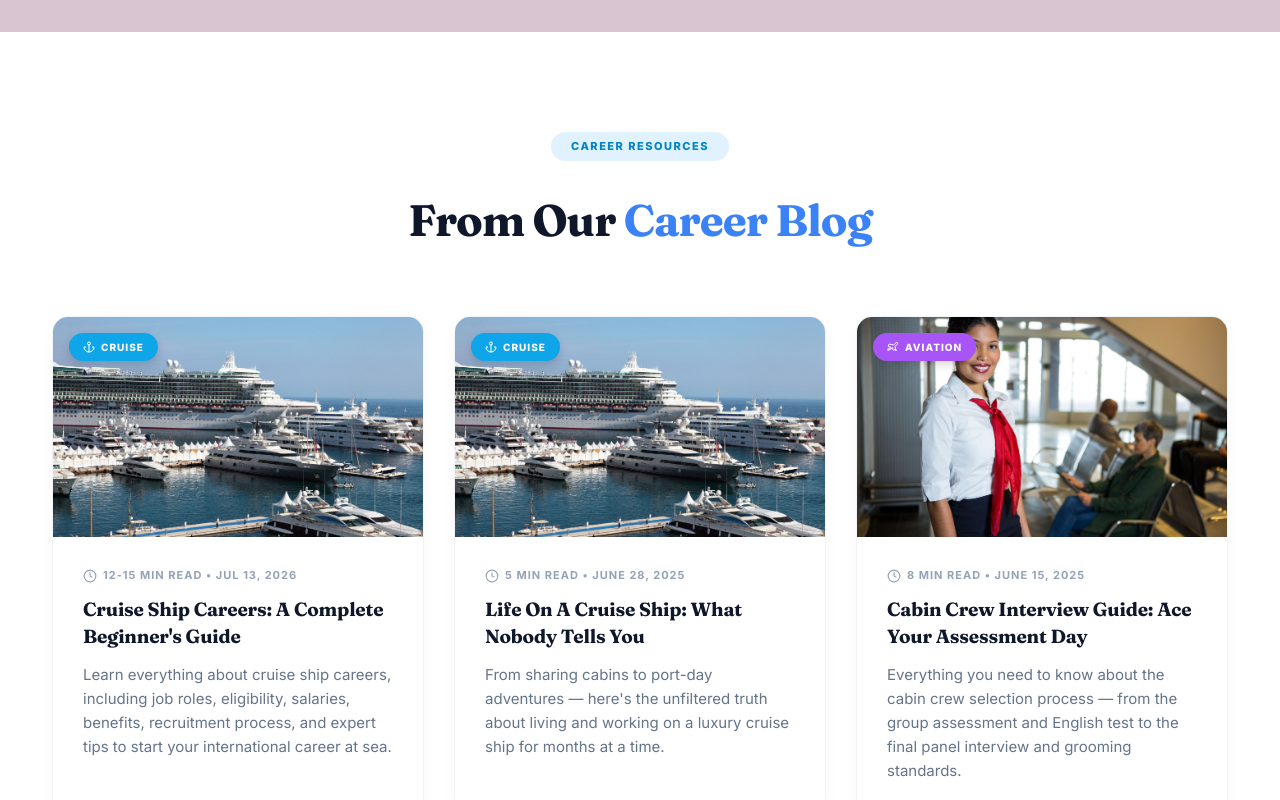
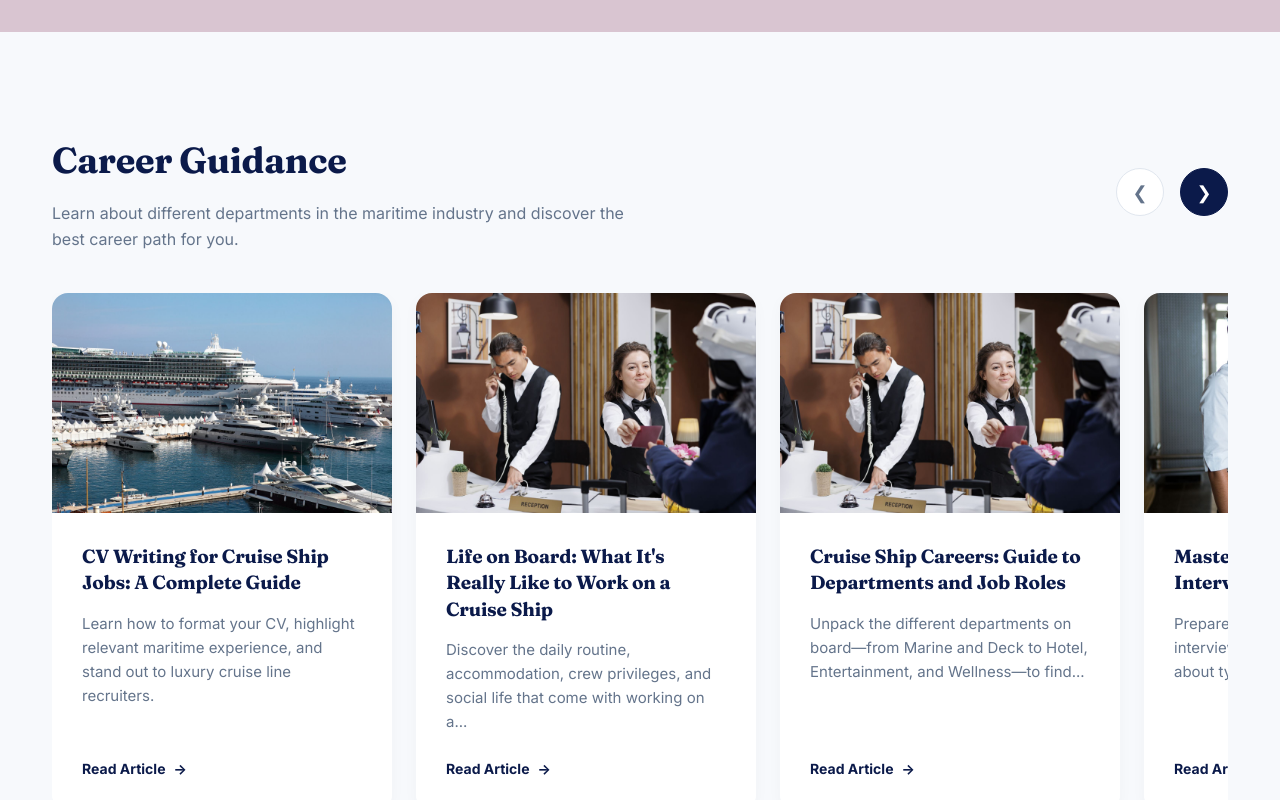
Before and after one commit to redsandigitals45/ecofusion, a React (Vite) app: page / in a window 1280 px wide. Shown: the part 6120-6920 px from the top of the page. Built offline with nearby package versions, Linux system fonts and the light colour scheme.

Commit message:
Update blog section

```diff
--- a/src/assets/css/style.css
+++ b/src/assets/css/style.css
@@ -1834,3 +1834,143 @@ section {
   text-align: center;
   margin-top: 50px;
 }
+
+/* CAREER GUIDANCE SECTION */
+.cg-section {
+  padding: 100px 0;
+  background-color: #f7f9fc;
+}
+.cg-header {
+  display: flex;
+  align-items: center;
+  justify-content: space-between;
+  margin-bottom: 40px;
+}
+.cg-header-text h2 {
+  font-size: 36px;
+  font-weight: 800;
+  color: #0b1a4a;
+  margin-bottom: 12px;
+}
+.cg-header-text p {
+  color: #64748b;
+  font-size: 16px;
+  max-width: 600px;
+  line-height: 1.6;
+}
+.cg-nav {
+  display: flex;
+  gap: 16px;
+}
+.cg-btn {
+  width: 48px;
+  height: 48px;
+  border-radius: 50%;
+  border: 1px solid #e1e7ef;
+  display: flex;
+  align-items: center;
+  justify-content: center;
+  cursor: pointer;
+  background: #fff;
+  color: #64748b;
+  font-size: 18px;
+  transition: all 0.3s ease;
+}
+.cg-btn:hover {
+  background: #f1f5f9;
+}
+.cg-btn.next {
+  background: #0b1a4a;
+  color: #fff;
+  border-color: #0b1a4a;
+}
+.cg-btn.next:hover {
+  background: #061033;
+}
+.cg-slider-container {
+  margin: 0;
+}
+.cg-slider-track {
+  display: flex;
+  gap: 24px;
+  overflow-x: auto;
+  scroll-behavior: smooth;
+  scroll-snap-type: x mandatory;
+  padding-bottom: 40px;
+  padding-right: 40px;
+  -ms-overflow-style: none;
+  scrollbar-width: none;
+}
+.cg-slider-track::-webkit-scrollbar {
+  display: none;
+}
+.cg-card {
+  flex: 0 0 340px;
+  scroll-snap-align: start;
+  background: #fff;
+  border-radius: 16px;
+  overflow: hidden;
+  box-shadow: 0 4px 15px rgba(0,0,0,0.03);
+  display: flex;
+  flex-direction: column;
+  transition: transform 0.4s ease;
+  animation: flyUp 0.6s cubic-bezier(0.2, 0.8, 0.2, 1) forwards;
+  opacity: 0;
+  transform: translateY(30px);
+}
+@keyframes flyUp {
+  to {
+    opacity: 1;
+    transform: translateY(0);
+  }
+}
+.cg-card:nth-child(2) { animation-delay: 0.1s; }
+.cg-card:nth-child(3) { animation-delay: 0.2s; }
+.cg-card:nth-child(4) { animation-delay: 0.3s; }
+.cg-card:nth-child(5) { animation-delay: 0.4s; }
+
+.cg-card:hover {
+  transform: translateY(-6px);
+  box-shadow: 0 12px 25px rgba(0,0,0,0.08);
+}
+.cg-card img {
+  width: 100%;
+  height: 220px;
+  object-fit: cover;
+}
+.cg-card-content {
+  padding: 30px;
+  display: flex;
+  flex-direction: column;
+  flex-grow: 1;
+}
+.cg-card-content h3 {
+  font-size: 19px;
+  font-weight: 800;
+  color: #0b1a4a;
+  line-height: 1.4;
+  margin-bottom: 16px;
+}
+.cg-card-content p {
+  color: #64748b;
+  font-size: 15px;
+  line-height: 1.6;
+  margin-bottom: 24px;
+  flex-grow: 1;
+}
+.cg-read-more {
+  color: #0b1a4a;
+  font-weight: 700;
+  font-size: 14px;
+  text-decoration: none;
+  display: flex;
+  align-items: center;
+  gap: 8px;
+}
+@media (max-width: 768px) {
+  .cg-header {
+    flex-direction: column;
+    align-items: flex-start;
+    gap: 20px;
+  }
+}
--- a/src/pages/Home.jsx
+++ b/src/pages/Home.jsx
@@ -318,72 +318,67 @@ export default function Home() {
                 </div>
             </section>
 
-            {/* BLOG SECTION */}
-            <section className="blog-section">
-                <div className="container">
-                    <div className="blog-head">
-                        <span className="blog-pill">Career Resources</span>
-                        <h2 className="blog-title">From Our <span>Career Blog</span></h2>
+            {/* CAREER GUIDANCE SECTION */}
+            <section className="cg-section">
+                <div className="container" style={{ position: 'relative' }}>
+                    <div className="cg-header">
+                        <div className="cg-header-text">
+                            <h2>Career Guidance</h2>
+                            <p>Learn about different departments in the maritime industry and discover the best career path for you.</p>
+                        </div>
+                        <div className="cg-nav">
+                            <button className="cg-btn" onClick={(e) => { e.currentTarget.closest('.container').querySelector('.cg-slider-track').scrollBy({ left: -364, behavior: 'smooth' }); }}>❮</button>
+                            <button className="cg-btn next" onClick={(e) => { e.currentTarget.closest('.container').querySelector('.cg-slider-track').scrollBy({ left: 364, behavior: 'smooth' }); }}>❯</button>
+                        </div>
                     </div>
 
-                    <div className="blog-grid stagger-group">
-                        <Link to="/blog" className="blog-card reveal">
-                            <div className="bc-img-wrap">
-                                <span className="bc-badge" style={{ background: '#0ea5e9' }}>
-                                    <svg xmlns="http://www.w3.org/2000/svg" width="12" height="12" viewBox="0 0 24 24" fill="none" stroke="currentColor" strokeWidth="2" strokeLinecap="round" strokeLinejoin="round"><circle cx="12" cy="5" r="3" /><line x1="12" y1="22" x2="12" y2="8" /><path d="M5 12H2a10 10 0 0 0 20 0h-3" /></svg>
-                                    CRUISE
-                                </span>
-                                <img src="/assets/img/hero-cruise.jpg" alt="Cruise ship" />
-                            </div>
-                            <div className="bc-content">
-                                <span className="bc-meta">
-                                    <svg xmlns="http://www.w3.org/2000/svg" width="14" height="14" viewBox="0 0 24 24" fill="none" stroke="currentColor" strokeWidth="2"><circle cx="12" cy="12" r="10" /><path d="M12 6v6l4 2" /></svg>
-                                    12-15 MIN READ • JUL 13, 2026
-                                </span>
-                                <h3 className="bc-title">Cruise Ship Careers: A Complete Beginner's Guide</h3>
-                                <p className="bc-excerpt">Learn everything about cruise ship careers, including job roles, eligibility, salaries, benefits, recruitment process, and expert tips to start your international career at sea.</p>
+                    <div className="cg-slider-container">
+                        <div className="cg-slider-track">
+                            <Link to="/blog/cv-writing" className="cg-card">
+                                <img src="/assets/img/hero-cruise.jpg" alt="Cruise ship at sea" />
+                                <div className="cg-card-content">
+                                    <h3>CV Writing for Cruise Ship Jobs: A Complete Guide</h3>
+                                    <p>Learn how to format your CV, highlight relevant maritime experience, and stand out to luxury cruise line recruiters.</p>
+                                    <span className="cg-read-more">Read Article <span>→</span></span>
                                 </div>
                             </Link>
 
-                        <Link to="/blog" className="blog-card reveal delay-1">
-                            <div className="bc-img-wrap">
-                                <span className="bc-badge" style={{ background: '#0ea5e9' }}>
-                                    <svg xmlns="http://www.w3.org/2000/svg" width="12" height="12" viewBox="0 0 24 24" fill="none" stroke="currentColor" strokeWidth="2" strokeLinecap="round" strokeLinejoin="round"><circle cx="12" cy="5" r="3" /><line x1="12" y1="22" x2="12" y2="8" /><path d="M5 12H2a10 10 0 0 0 20 0h-3" /></svg>
-                                    CRUISE
-                                </span>
-                                <img src="/assets/img/hero-cruise.jpg" alt="Cruise ship" />
-                            </div>
-                            <div className="bc-content">
-                                <span className="bc-meta">
-                                    <svg xmlns="http://www.w3.org/2000/svg" width="14" height="14" viewBox="0 0 24 24" fill="none" stroke="currentColor" strokeWidth="2"><circle cx="12" cy="12" r="10" /><path d="M12 6v6l4 2" /></svg>
-                                    5 MIN READ • JUNE 28, 2025
-                                </span>
-                                <h3 className="bc-title">Life On A Cruise Ship: What Nobody Tells You</h3>
-                                <p className="bc-excerpt">From sharing cabins to port-day adventures — here's the unfiltered truth about living and working on a luxury cruise ship for months at a time.</p>
+                            <Link to="/blog/life-on-board" className="cg-card">
+                                <img src="/assets/img/hero-hospitality.jpg" alt="Yacht at sea" />
+                                <div className="cg-card-content">
+                                    <h3>Life on Board: What It's Really Like to Work on a Cruise Ship</h3>
+                                    <p>Discover the daily routine, accommodation, crew privileges, and social life that come with working on a...</p>
+                                    <span className="cg-read-more">Read Article <span>→</span></span>
                                 </div>
                             </Link>
 
-                        <Link to="/blog" className="blog-card reveal delay-2">
-                            <div className="bc-img-wrap">
-                                <span className="bc-badge" style={{ background: '#a855f7' }}>
-                                    <svg xmlns="http://www.w3.org/2000/svg" width="12" height="12" viewBox="0 0 24 24" fill="none" stroke="currentColor" strokeWidth="2" strokeLinecap="round" strokeLinejoin="round"><path d="M17.8 19.2 16 11l3.5-3.5C21 6 21.5 4 21 3c-1-.5-3 0-4.5 1.5L13 8 4.8 6.2c-.5-.1-.9.2-1.1.7l-1.2 3.6c-.1.4.2.9.7 1l4.8 1.1L5 16l-2.8-.5c-.5-.1-.9.2-1.1.7l-.5 1.5c-.1.4.3.9.8.8l4.8-1 4.7-4.7 1.1 4.8c.1.5.6.8 1 .7l3.6-1.2c.5-.2.8-.6.7-1.1Z" /></svg>
-                                    AVIATION
-                                </span>
-                                <img src="/assets/img/hero-aviation.jpg" alt="Airplane wing" />
+                            <Link to="/blog/departments" className="cg-card">
+                                <img src="/assets/img/hero-hospitality.jpg" alt="Restaurant interior" />
+                                <div className="cg-card-content">
+                                    <h3>Cruise Ship Careers: Guide to Departments and Job Roles</h3>
+                                    <p>Unpack the different departments on board—from Marine and Deck to Hotel, Entertainment, and Wellness—to find...</p>
+                                    <span className="cg-read-more">Read Article <span>→</span></span>
                                 </div>
-                            <div className="bc-content">
-                                <span className="bc-meta">
-                                    <svg xmlns="http://www.w3.org/2000/svg" width="14" height="14" viewBox="0 0 24 24" fill="none" stroke="currentColor" strokeWidth="2"><circle cx="12" cy="12" r="10" /><path d="M12 6v6l4 2" /></svg>
-                                    8 MIN READ • JUNE 15, 2025
-                                </span>
-                                <h3 className="bc-title">Cabin Crew Interview Guide: Ace Your Assessment Day</h3>
-                                <p className="bc-excerpt">Everything you need to know about the cabin crew selection process — from the group assessment and English test to the final panel interview and grooming standards.</p>
+                            </Link>
+
+                            <Link to="/blog/interview" className="cg-card">
+                                <img src="/assets/img/hero-aviation.jpg" alt="People on laptops" />
+                                <div className="cg-card-content">
+                                    <h3>Mastering the Cruise Line Interview: Tips & Strategies</h3>
+                                    <p>Prepare for your video and in-person interviews with top cruise lines. Learn about typical questions and how to...</p>
+                                    <span className="cg-read-more">Read Article <span>→</span></span>
+                                </div>
+                            </Link>
+
+                            <Link to="/blog/finance" className="cg-card">
+                                <img src="/assets/img/hero-cruise.jpg" alt="Tropical resort" />
+                                <div className="cg-card-content">
+                                    <h3>Financial Freedom: How to Save and Manage Money...</h3>
+                                    <p>Learn about tax-free earnings, zero living expenses, and smart saving strategies that make maritime careers incredibly...</p>
+                                    <span className="cg-read-more">Read Article <span>→</span></span>
                                 </div>
                             </Link>
                         </div>
-
-                    <div className="blog-action reveal">
-                        <Link to="/blog" className="btn-blue">VIEW ALL ARTICLES &rarr;</Link>
                     </div>
                 </div>
             </section>
```
Lines whose indentation alone changed are shown as unchanged.
